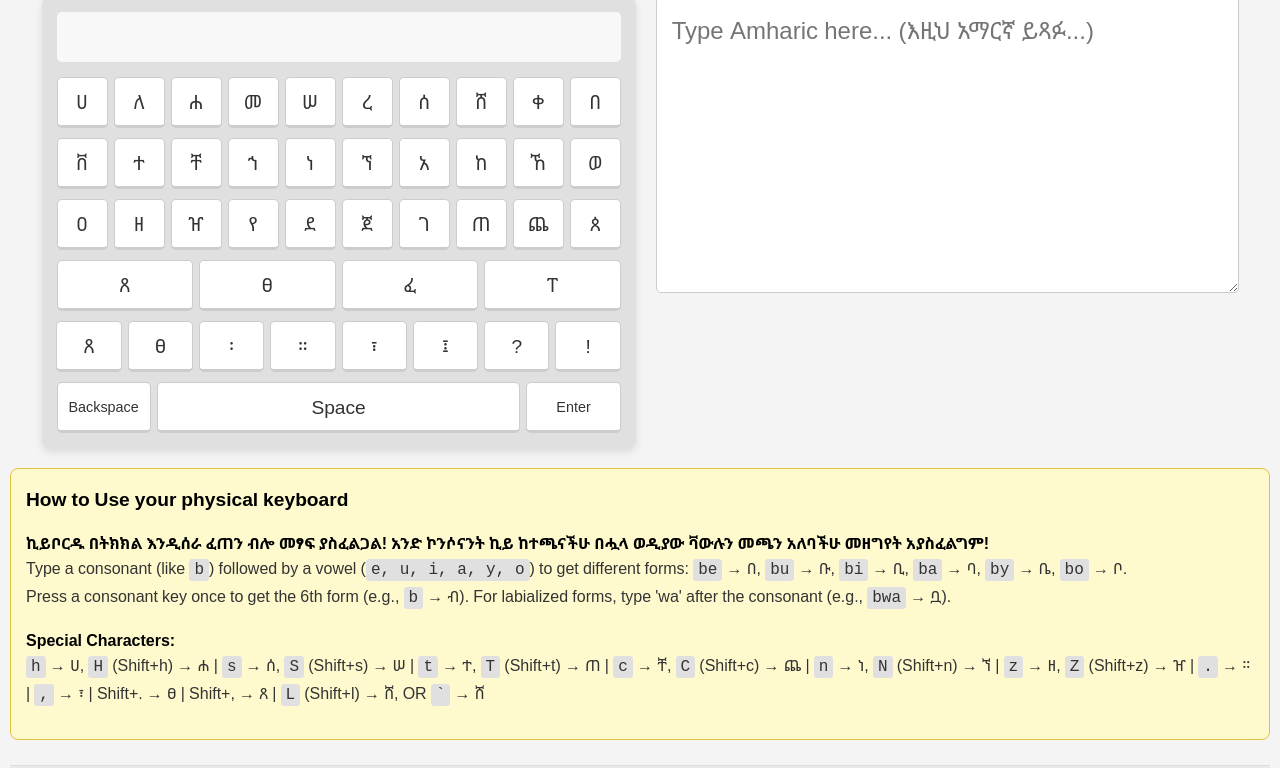
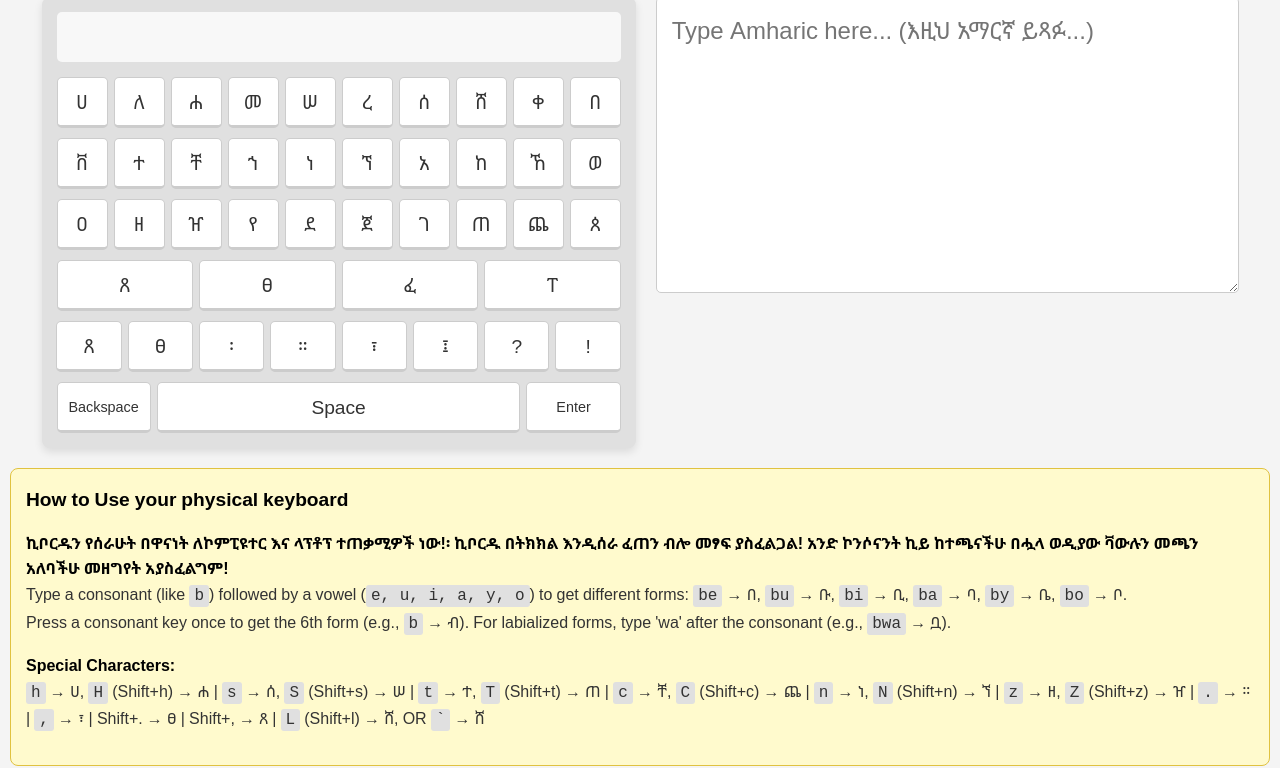
Before and after one commit to oxkb/oxkb.github.io, a plain HTML site: page index.html in a window 1280 px wide. Shown: the part 72-840 px from the top of the page. Drawn offline with Linux system fonts and the light colour scheme.

Commit message:
Update index.html

```diff
--- a/index.html
+++ b/index.html
@@ -334,7 +334,7 @@
 
     </main> <section class="keyboard-info" aria-labelledby="keyboard-instructions-heading">
         <h2 id="keyboard-instructions-heading">How to Use your physical keyboard</h2>
-        <p><strong> ኪይቦርዱ በትክክል እንዲሰራ ፈጠን ብሎ መፃፍ ያስፈልጋል! አንድ ኮንሶናንት ኪይ ከተጫናችሁ በሗላ ወዲያው ቫውሉን መጫን አለባችሁ መዘግየት አያስፈልግም!</strong><br>
+        <p><strong>ኪቦርዱን የሰራሁት በዋናነት ለኮምፒዩተር እና ላፕቶፕ ተጠቃሚዎች ነው!፡ ኪቦርዱ በትክክል እንዲሰራ ፈጠን ብሎ መፃፍ ያስፈልጋል! አንድ ኮንሶናንት ኪይ ከተጫናችሁ በሗላ ወዲያው ቫውሉን መጫን አለባችሁ መዘግየት አያስፈልግም!</strong><br>
         Type a consonant (like <code>b</code>) followed by a vowel (<code>e, u, i, a, y, o</code>) to get different forms: <code>be</code> &rarr; በ, <code>bu</code> &rarr; ቡ, <code>bi</code> &rarr; ቢ, <code>ba</code> &rarr; ባ, <code>by</code> &rarr; ቤ, <code>bo</code> &rarr; ቦ.<br>
         Press a consonant key once to get the 6th form (e.g., <code>b</code> &rarr; ብ). For labialized forms, type 'wa' after the consonant (e.g., <code>bwa</code> &rarr; ቧ).
         </p>
```
